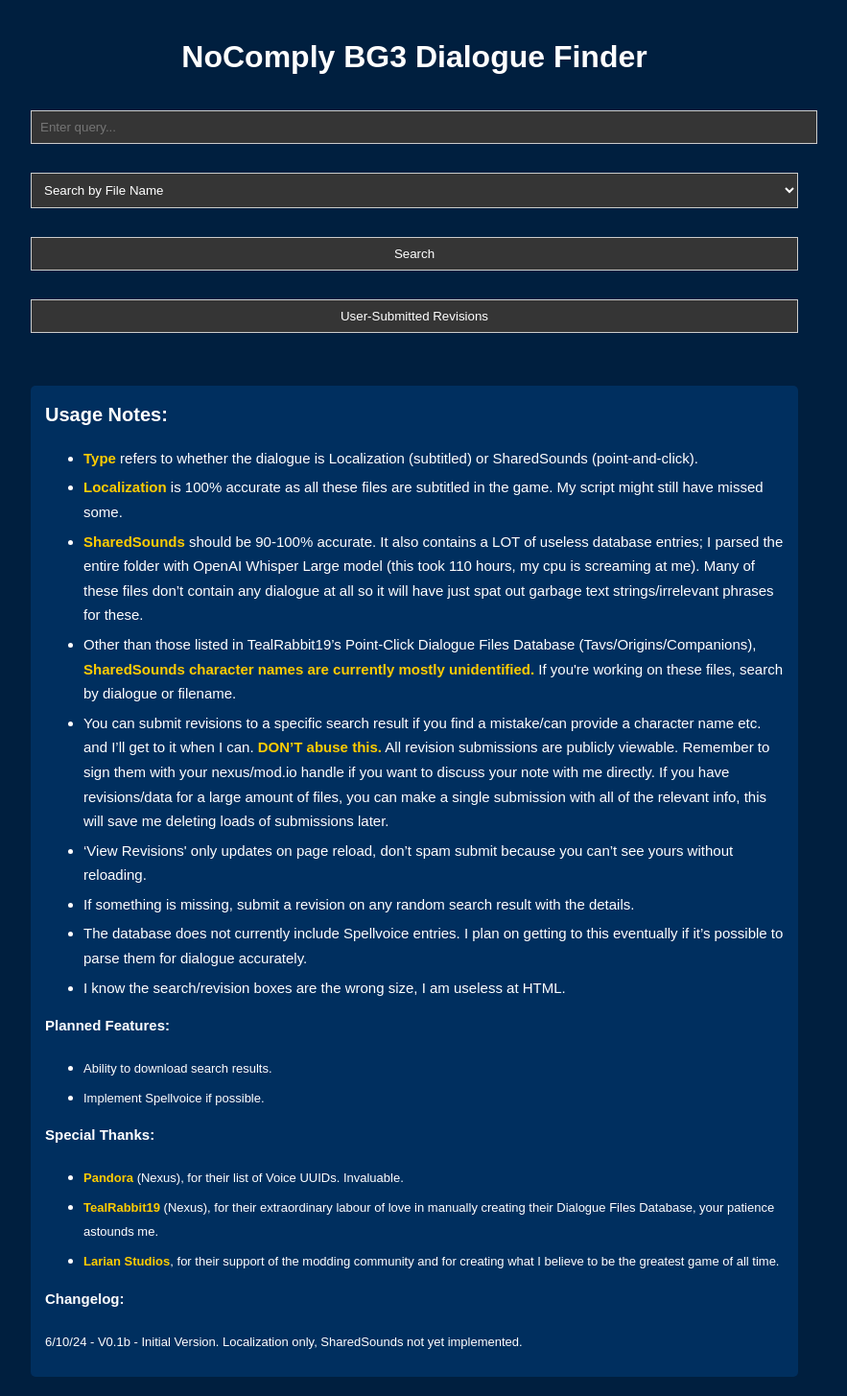
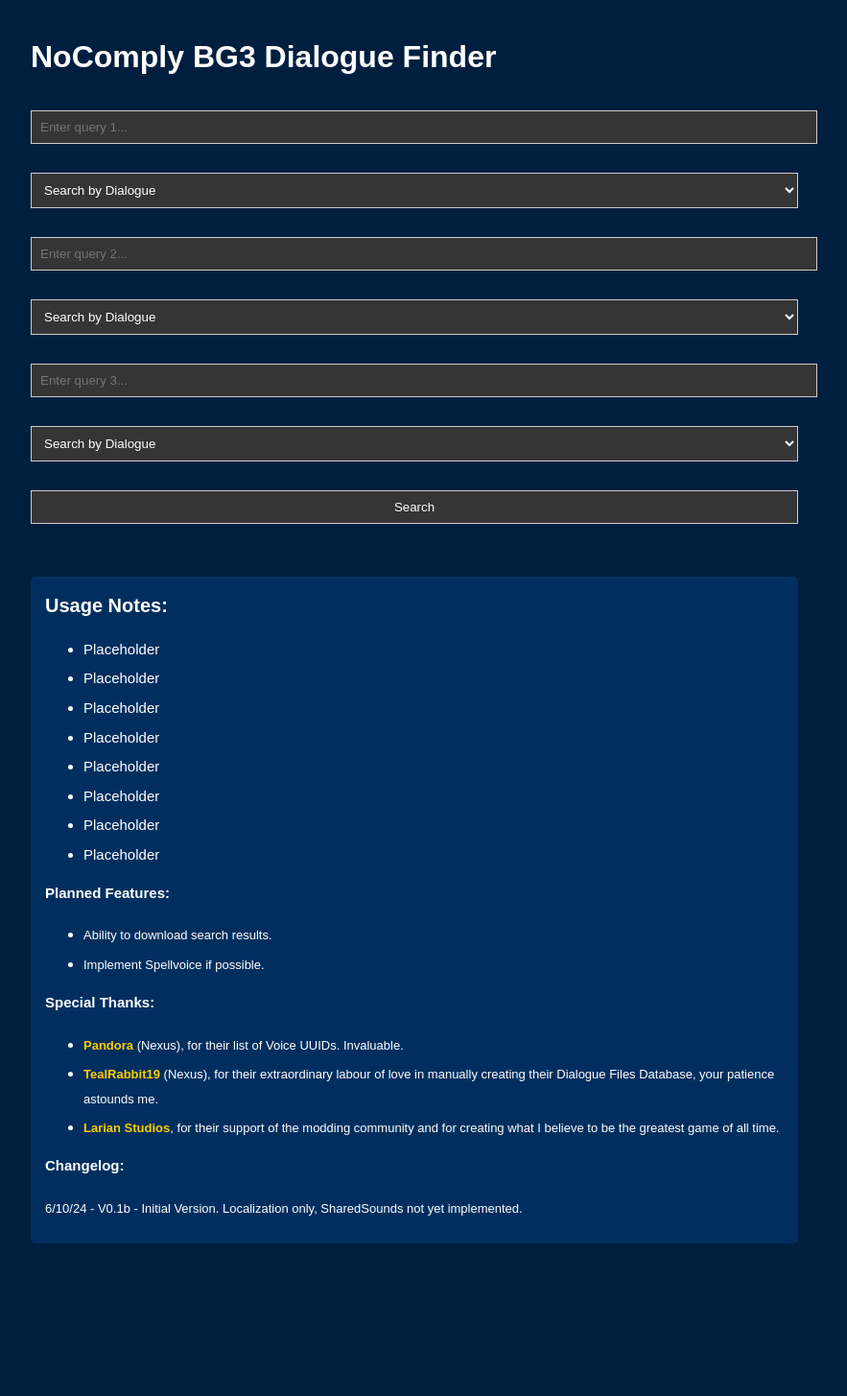
Before and after one commit to loregamer/BG3DialogueFinder, a Flask app: page / in a window 1280 px wide. Shown: the whole page at 96% size, without its empty margins (208-1091 px from the left). After the commit the page ends 1296 px from the top, so only its background shows below. Run offline with Flask 3, Linux system fonts and the light colour scheme.

Commit message:
Modified revision system. Added multi-search. Minor UI changes.

```diff
--- a/app.py
+++ b/app.py
@@ -1,14 +1,16 @@
-# web.py - Flask Backend with reverted revision handling and integrated database path
-
-from flask import Flask, render_template, request, jsonify
+import os
+from flask import Flask, request, jsonify, render_template
 import sqlite3
-import os
 
 app = Flask(__name__)
 
-
 # Database path handling
 db_path = os.path.join(os.path.dirname(__file__), 'database.db')
+
+def get_db_connection():
+    conn = sqlite3.connect(os.path.join(os.path.dirname(__file__), 'database.db'))
+    conn.row_factory = sqlite3.Row
+    return conn
 
 def query_db(query, args=(), one=False):
     conn = sqlite3.connect(db_path)
@@ -18,83 +20,119 @@
     conn.close()
     return (rv[0] if rv else None) if one else rv
 
+# Serve the homepage
 @app.route('/')
 def index():
     return render_template('index.html')
 
+# Handle the search request
 @app.route('/search', methods=['POST'])
 def search():
     search_term = request.form['search_term']
     search_by = request.form['search_by']
 
-    if search_by == 'filename':
-        results = query_db('SELECT * FROM filename WHERE filename LIKE ?', [f"%{search_term}%"])
-    elif search_by == 'dialogue':
-        results = query_db('SELECT * FROM filename WHERE dialogue LIKE ?', [f"%{search_term}%"])
-    elif search_by == 'character':
-        results = query_db('SELECT * FROM filename WHERE character LIKE ?', [f"%{search_term}%"])
+    conn = get_db_connection()
+    cursor = conn.cursor()
 
-    formatted_results = []
-    for result in results:
-        file_id = result[0]
-        revisions = query_db('SELECT revision FROM revisions WHERE file_id = ?', [file_id])
-        formatted_results.append({
-            'id': file_id,
-            'filename': result[1],
-            'dialogue': result[2],
-            'character': result[3],
-            'type': result[4],
-            'revisions': [rev[0] for rev in revisions]
+    query = f"SELECT * FROM filename WHERE {search_by} LIKE ?"
+    cursor.execute(query, ('%' + search_term + '%',))
+    results = cursor.fetchall()
+
+    # Prepare results to send back to frontend
+    data = []
+    for row in results:
+        data.append({
+            'id': row['id'],
+            'filename': row['filename'],
+            'dialogue': row['dialogue'],
+            'character': row['character'],
+            'type': row['type'],
         })
 
-    return jsonify(formatted_results)
+    conn.close()
+    return jsonify(data)
 
-@app.route('/submit_revision', methods=['POST'])
-def submit_revision():
-    file_id = request.form['file_id']
-    revision = request.form['revision']
+# Multi-search functionality
+@app.route('/multi_search', methods=['POST'])
+def multi_search():
+    # Retrieve search terms and filters
+    search_term_1 = request.form.get('search_term_1')
+    search_by_1 = request.form.get('search_by_1')
+    search_term_2 = request.form.get('search_term_2')
+    search_by_2 = request.form.get('search_by_2')
+    search_term_3 = request.form.get('search_term_3')
+    search_by_3 = request.form.get('search_by_3')
 
-    conn = sqlite3.connect(db_path)
-    cur = conn.cursor()
-    cur.execute("INSERT INTO revisions (file_id, revision) VALUES (?, ?)", (file_id, revision))
+    # Build the SQL query dynamically based on non-empty search terms
+    conditions = []
+    params = []
+
+    if search_term_1:
+        conditions.append(f"{search_by_1} LIKE ?")
+        params.append(f"%{search_term_1}%")
+
+    if search_term_2:
+        conditions.append(f"{search_by_2} LIKE ?")
+        params.append(f"%{search_term_2}%")
+
+    if search_term_3:
+        conditions.append(f"{search_by_3} LIKE ?")
+        params.append(f"%{search_term_3}%")
+
+    query = "SELECT * FROM filename"
+
+    # Add WHERE clause only if there are conditions
+    if conditions:
+        query += " WHERE " + " AND ".join(conditions)
+
+    # Execute the query
+    conn = get_db_connection()
+    cursor = conn.cursor()
+    cursor.execute(query, params)
+    results = cursor.fetchall()
+
+    # Prepare results to send back to frontend
+    data = []
+    for row in results:
+        data.append({
+            'id': row['id'],
+            'filename': row['filename'],
+            'dialogue': row['dialogue'],
+            'character': row['character'],
+            'type': row['type']
+        })
+
+    conn.close()
+    return jsonify(data)
+
+# Update database entries
+@app.route('/update_entry', methods=['POST'])
+def update_entry():
+    entry_id = request.form['id']
+    field = request.form.get('dialogue') or request.form.get('character')
+
+    # Determine which field to update
+    column = 'dialogue' if 'dialogue' in request.form else 'character'
+
+    # Get a connection to the database
+    conn = get_db_connection()
+    cursor = conn.cursor()
+
+    # Update the relevant field in the database
+    cursor.execute(f"""
+        UPDATE filename
+        SET {column} = ?
+        WHERE id = ?
+    """, (field, entry_id))
+
+    # Commit the transaction
     conn.commit()
+
+    # Close the connection
     conn.close()
 
-    return 'Revision submitted!'
+    return "Entry successfully updated!"
 
-@app.route('/view_revisions')
-def view_revisions():
-    results = query_db("""
-        SELECT f.id, f.filename, f.dialogue, f.character, f.type, r.revision
-        FROM filename f
-        JOIN revisions r ON f.id = r.file_id
-    """)
-
-    formatted_results = []
-    current_file_id = None
-    current_file_data = None
-
-    for row in results:
-        file_id = row[0]
-        if file_id != current_file_id:
-            if current_file_data:
-                formatted_results.append(current_file_data)
-            current_file_data = {
-                'id': file_id,
-                'filename': row[1],
-                'dialogue': row[2],
-                'character': row[3],
-                'type': row[4],
-                'revisions': []
-            }
-            current_file_id = file_id
-
-        current_file_data['revisions'].append(row[5])
-
-    if current_file_data:
-        formatted_results.append(current_file_data)
-
-    return jsonify(formatted_results)
-
+# Run the app
 if __name__ == '__main__':
     app.run(debug=True, port=34611, host='0.0.0.0')
--- a/templates/index.html
+++ b/templates/index.html
@@ -10,10 +10,12 @@
             max-width: 800px;
             margin: auto;
             padding: 20px;
-            background-color: #001f3f; /* Dark navy background */
-            color: white; /* White text */
+            background-color: #001f3f;
+            color: white;
         }
-        input[type="text"], select, button {
+
+        /* Search Form Styling */
+        input[type="text"], select, button.search-btn {
             padding: 9px;
             margin: 15px 0;
             width: 100%;
@@ -21,16 +23,36 @@
             color: white;
             border: 1px solid #ccc;
         }
-        .results { margin-top: 20px; }
+
+        /* Style for the small Edit and Save buttons */
+        .small-btn {
+            font-size: 0.8em;
+            padding: 3px 6px;
+            margin-left: 10px;
+            background-color: #005f9f;
+            color: white;
+            border: none;
+            cursor: pointer;
+        }
+
+        .save-btn {
+            display: none;
+        }
+
+        .results {
+            margin-top: 20px;
+        }
+
         .result-item {
             padding: 15px;
             border: 1px solid #ddd;
             margin: 50px 0;
             background-color: #002f5f;
         }
-        h1 { text-align: center; }
-        .revision-form { margin-top: 10px; }
-        .revision-list { margin-top: 5px; }
+
+        input[type="text"].edit-field {
+            width: 70%;
+        }
         .usage-notes {
             margin-top: 40px;
             padding: 15px;
@@ -58,32 +80,46 @@
 </head>
 <body>
     <h1>NoComply BG3 Dialogue Finder</h1>
-    <form id="search-form">
-        <input type="text" id="search-term" placeholder="Enter query..." required>
-        <select id="search-by">
-            <option value="filename">Search by File Name</option>
+
+    <!-- Multi-search form with multiple search boxes -->
+    <form id="multi-search-form">
+        <input type="text" id="search-term-1" placeholder="Enter query 1...">
+        <select id="search-by-1">
             <option value="dialogue">Search by Dialogue</option>
             <option value="character">Search by Character</option>
+            <option value="filename">Search by File Name</option>
         </select>
-        <button type="submit">Search</button>
+
+        <input type="text" id="search-term-2" placeholder="Enter query 2...">
+        <select id="search-by-2">
+            <option value="dialogue">Search by Dialogue</option>
+            <option value="character">Search by Character</option>
+            <option value="filename">Search by File Name</option>
+        </select>
+
+        <input type="text" id="search-term-3" placeholder="Enter query 3...">
+        <select id="search-by-3">
+            <option value="dialogue">Search by Dialogue</option>
+            <option value="character">Search by Character</option>
+            <option value="filename">Search by File Name</option>
+        </select>
+
+        <button type="submit" class="search-btn">Search</button>
     </form>
-
-    <button id="view-revisions-btn">User-Submitted Revisions</button>
 
     <div class="results" id="results"></div>
 
     <div class="usage-notes">
         <h2><span style="font-size:20px">Usage Notes:</span></h2>
         <ul>
-            <li><span style="font-size:15px"><strong>Type</strong> refers to whether the dialogue is Localization (subtitled) or SharedSounds (point-and-click).</span></li>
-            <li><span style="font-size:15px"><strong>Localization</strong> is 100% accurate as all these files are subtitled in the game. My script might still have missed some.</span></li>
-            <li><span style="font-size:15px"><strong>SharedSounds</strong> should be 90-100% accurate. It also contains a LOT of useless database entries; I parsed the entire folder with OpenAI Whisper Large model (this took 110 hours, my cpu is screaming at me). Many of these files don’t contain any dialogue at all so it will have just spat out garbage text strings/irrelevant phrases for these.</span></li>
-            <li><span style="font-size:15px">Other than those listed in TealRabbit19’s Point-Click Dialogue Files Database (Tavs/Origins/Companions), <strong>SharedSounds character names are currently mostly unidentified.</strong> If you're working on these files, search by dialogue or filename.</span>
-            <li><span style="font-size:15px">You can submit revisions to a specific search result if you find a mistake/can provide a character name etc. and I’ll get to it when I can. <strong>DON’T abuse this.</strong> All revision submissions are publicly viewable. Remember to sign them with your nexus/mod.io handle if you want to discuss your note with me directly. If you have revisions/data for a large amount of files, you can make a single submission with all of the relevant info, this will save me deleting loads of submissions later.</span></li>
-            <li><span style="font-size:15px">‘View Revisions' only updates on page reload, don’t spam submit because you can’t see yours without reloading.</span></li>
-            <li><span style="font-size:15px">If something is missing, submit a revision on any random search result with the details.</span></li>
-            <li><span style="font-size:15px">The database does not currently include Spellvoice entries. I plan on getting to this eventually if it’s possible to parse them for dialogue accurately.</span></li>
-            <li><span style="font-size:15px">I know the search/revision boxes are the wrong size, I am useless at HTML.</span></li>
+            <li><span style="font-size:15px">Placeholder</span></li>
+            <li><span style="font-size:15px">Placeholder</span></li>
+            <li><span style="font-size:15px">Placeholder</span></li>
+            <li><span style="font-size:15px">Placeholder</span></li>
+            <li><span style="font-size:15px">Placeholder</span></li>
+            <li><span style="font-size:15px">Placeholder</span></li>
+            <li><span style="font-size:15px">Placeholder</span></li>
+            <li><span style="font-size:15px">Placeholder</span></li>
         </ul>
         <h2><span style="font-size:15px">Planned Features:</span></h2>
         <ul>
@@ -101,76 +137,93 @@
     </div>
 
     <script>
-        document.getElementById('search-form').addEventListener('submit', function(e) {
+        // Multi-search form submission
+        document.getElementById('multi-search-form').addEventListener('submit', function(e) {
             e.preventDefault();
-            const searchTerm = document.getElementById('search-term').value;
-            const searchBy = document.getElementById('search-by').value;
+            const searchTerm1 = document.getElementById('search-term-1').value;
+            const searchBy1 = document.getElementById('search-by-1').value;
+            const searchTerm2 = document.getElementById('search-term-2').value;
+            const searchBy2 = document.getElementById('search-by-2').value;
+            const searchTerm3 = document.getElementById('search-term-3').value;
+            const searchBy3 = document.getElementById('search-by-3').value;
 
-            fetch('/search', {
+            // Send the search parameters to the server
+            fetch('/multi_search', {
                 method: 'POST',
                 headers: { 'Content-Type': 'application/x-www-form-urlencoded' },
-                body: new URLSearchParams({ search_term: searchTerm, search_by: searchBy })
+                body: new URLSearchParams({
+                    search_term_1: searchTerm1,
+                    search_by_1: searchBy1,
+                    search_term_2: searchTerm2,
+                    search_by_2: searchBy2,
+                    search_term_3: searchTerm3,
+                    search_by_3: searchBy3
+                })
             }).then(response => response.json())
               .then(data => {
                   const resultsDiv = document.getElementById('results');
-                  resultsDiv.innerHTML = '';
+                  resultsDiv.innerHTML = '';  // Clear previous results
+
                   data.forEach(result => {
                       const resultItem = document.createElement('div');
                       resultItem.className = 'result-item';
                       resultItem.innerHTML = `
                         <strong>File:</strong> ${result.filename}<br><br>
-                        <strong>Dialogue:</strong> <i>"${result.dialogue}"</i><br><br>
-                        <strong>Character:</strong> ${result.character}<br><br>
-                        <strong>Type:</strong> ${result.type}<br><br>
-                        <button onclick="toggleRevisions(this)">View Revisions</button>
-                        <div class="revision-list" style="display:none;">
-                            ${result.revisions.map((rev, index) => `<p><b>Submission ${index + 1}:</b> ${rev}</p>`).join('')}
-                        </div>
-                        <div class="revision-form">
-                            <input type="text" placeholder="Submit a revision">
-                            <button onclick="submitRevision(${result.id}, this)">Submit</button>
-                        </div>`;
+                        <strong>Dialogue:</strong>
+                        <span id="dialogue-${result.id}">${result.dialogue}</span>
+                        <input type="text" class="edit-field" id="edit-dialogue-${result.id}" style="display:none;" value="${result.dialogue}">
+                        <button class="small-btn" id="edit-btn-dialogue-${result.id}" onclick="editField('${result.id}', 'dialogue')">Edit</button>
+                        <button class="small-btn save-btn" id="save-btn-dialogue-${result.id}" onclick="saveChanges('${result.id}', 'dialogue')">Save</button><br><br>
+
+                        <strong>Character:</strong>
+                        <span id="character-${result.id}">${result.character}</span>
+                        <input type="text" class="edit-field" id="edit-character-${result.id}" style="display:none;" value="${result.character}">
+                        <button class="small-btn" id="edit-btn-character-${result.id}" onclick="editField('${result.id}', 'character')">Edit</button>
+                        <button class="small-btn save-btn" id="save-btn-character-${result.id}" onclick="saveChanges('${result.id}', 'character')">Save</button><br><br>
+
+                        <strong>Type:</strong> ${result.type}<br>
+                      `;
                       resultsDiv.appendChild(resultItem);
                   });
               });
         });
 
-        document.getElementById('view-revisions-btn').addEventListener('click', function() {
-            fetch('/view_revisions')
-                .then(response => response.json())
-                .then(data => {
-                    const resultsDiv = document.getElementById('results');
-                    resultsDiv.innerHTML = '';
-                    data.forEach(result => {
-                        const resultItem = document.createElement('div');
-                        resultItem.className = 'result-item';
-                        resultItem.innerHTML = `
-                            <strong>File:</strong> ${result.filename}<br><br>
-                            <strong>Dialogue:</strong> ${result.dialogue}<br><br>
-                            <strong>Character:</strong> ${result.character}<br><br>
-                            <strong>Type:</strong> ${result.type}<br><br>
-                            <div class="revision-list">
-                                ${result.revisions.map((rev, index) => `<p>Revision ${index + 1}: ${rev}</p>`).join('')}
-                            </div>`;
-                        resultsDiv.appendChild(resultItem);
-                    });
-                });
-        });
+        // Function to handle editing
+        function editField(resultId, field) {
+            document.getElementById(field + '-' + resultId).style.display = 'none'; // Hide span text
+            document.getElementById('edit-btn-' + field + '-' + resultId).style.display = 'none'; // Hide Edit button
 
-        function toggleRevisions(button) {
-            const revisionList = button.nextElementSibling;
-            revisionList.style.display = revisionList.style.display === 'none' ? 'block' : 'none';
+            // Show the input field and Save button
+            document.getElementById('edit-' + field + '-' + resultId).style.display = 'inline-block';
+            document.getElementById('save-btn-' + field + '-' + resultId).style.display = 'inline-block';
         }
 
-        function submitRevision(fileId, btn) {
-            const revisionText = btn.previousElementSibling.value;
-            fetch('/submit_revision', {
+        // Function to handle saving
+        function saveChanges(resultId, field) {
+            const updatedValue = document.getElementById('edit-' + field + '-' + resultId).value;
+
+            fetch('/update_entry', {
                 method: 'POST',
                 headers: { 'Content-Type': 'application/x-www-form-urlencoded' },
-                body: new URLSearchParams({ file_id: fileId, revision: revisionText })
+                body: new URLSearchParams({
+                    id: resultId,
+                    [field]: updatedValue // Send the updated field value
+                })
             }).then(response => response.text())
               .then(data => {
-                  alert(data);
+                  alert('Update successful!');
+
+                  // Show updated text and Edit button again
+                  document.getElementById(field + '-' + resultId).innerText = updatedValue;
+                  document.getElementById(field + '-' + resultId).style.display = 'inline';
+                  document.getElementById('edit-btn-' + field + '-' + resultId).style.display = 'inline-block';
+
+                  // Hide the input field and Save button
+                  document.getElementById('edit-' + field + '-' + resultId).style.display = 'none';
+                  document.getElementById('save-btn-' + field + '-' + resultId).style.display = 'none';
+              }).catch(err => {
+                  alert('Update failed.');
+                  console.error(err);
               });
         }
     </script>
```
